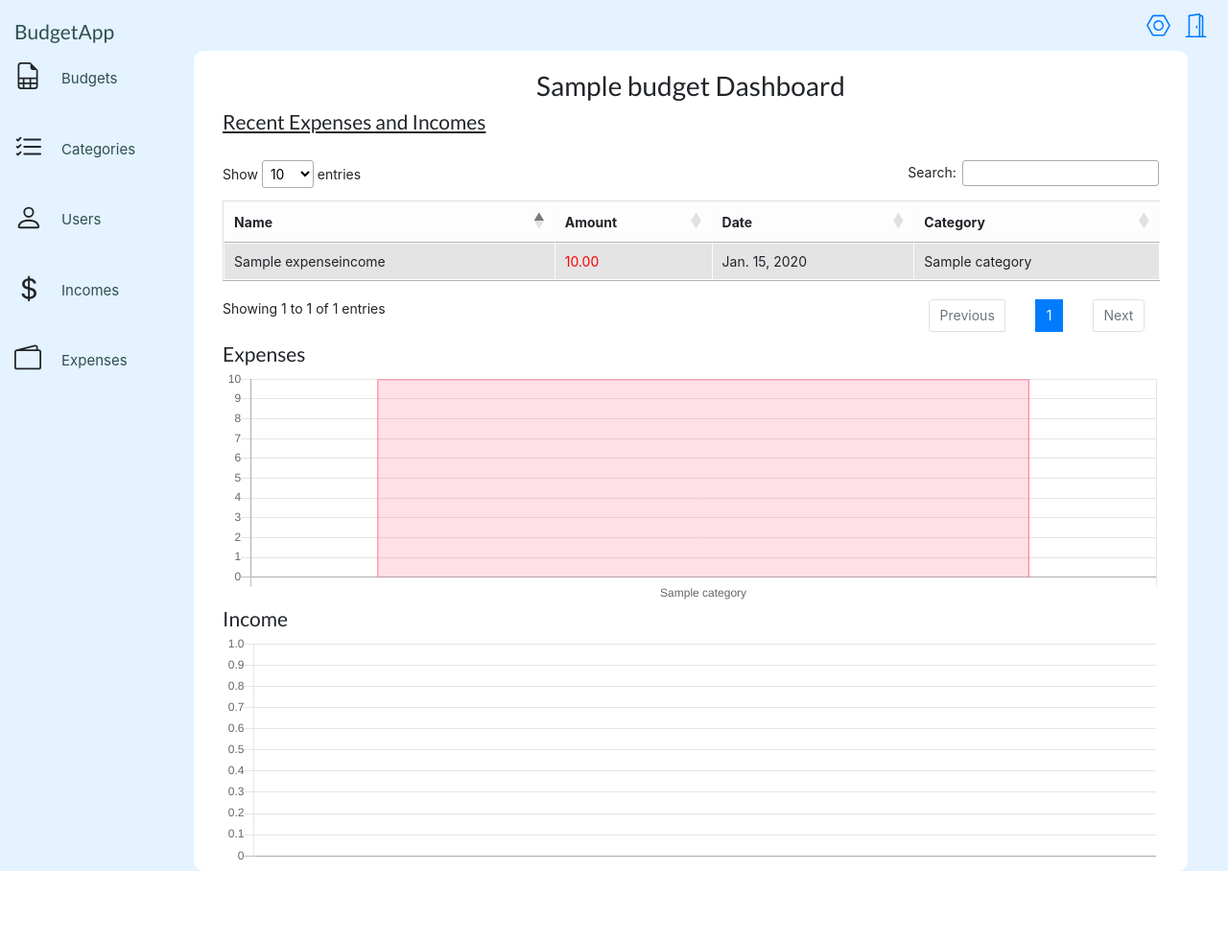
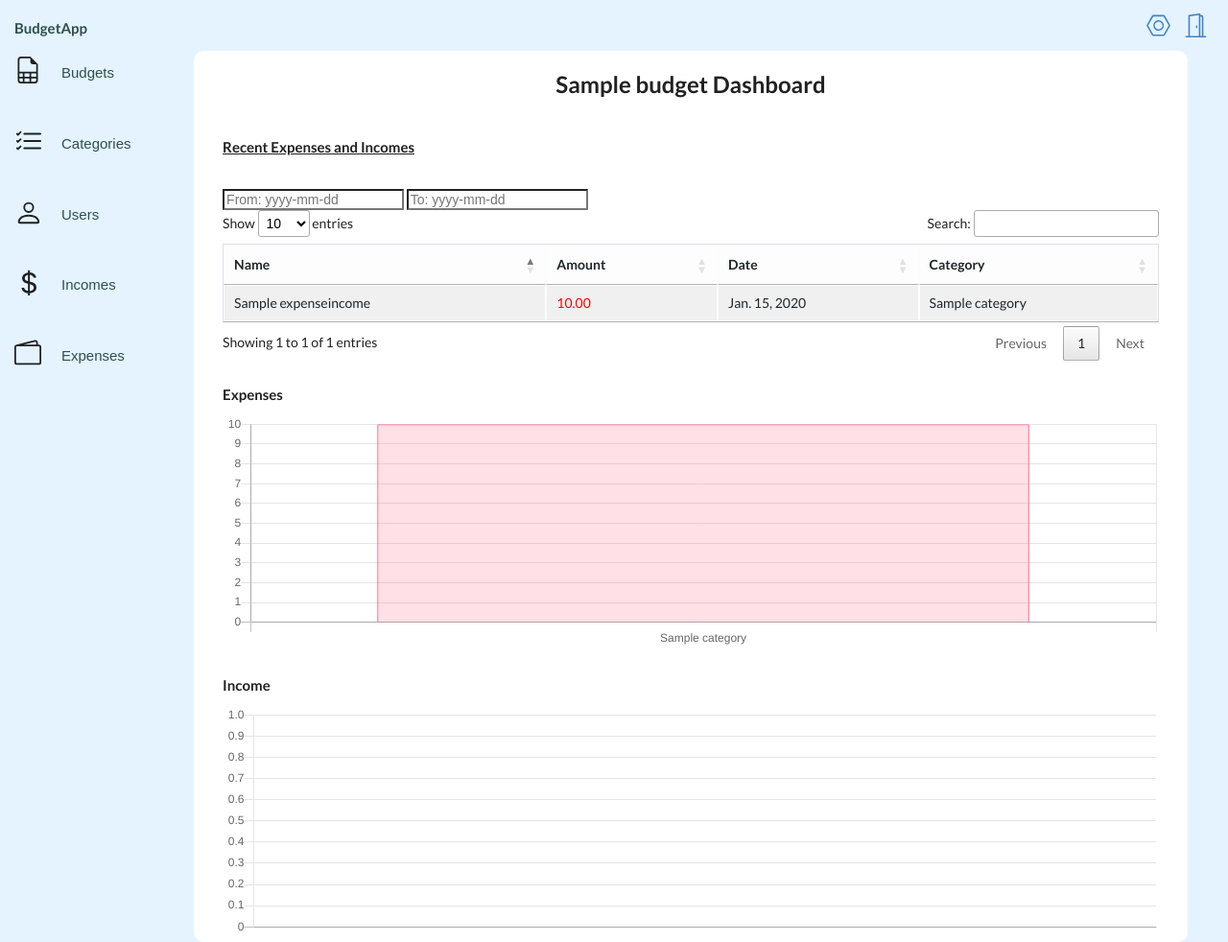
Before and after one commit to bartek412/household_budget, a Django app: page /budgets/1/ in a window 1280 px wide. Shown: the whole page at 96% size. Before the commit the page ends 908 px from the top, so only its background shows below. Run offline with Django 4.2, Linux system fonts and the light colour scheme; a user stored in the database is signed in; tables that the repository leaves empty hold one stand-in row (values such as "Sample post"); some libraries are stand-ins or nearby versions.

Commit message:
added date filter

```diff
--- a/budget_app/templates/budget_app/base.html
+++ b/budget_app/templates/budget_app/base.html
@@ -9,21 +9,21 @@
     <script src="https://cdnjs.cloudflare.com/ajax/libs/Chart.js/2.8.0/Chart.min.js" integrity="sha256-Uv9BNBucvCPipKQ2NS9wYpJmi8DTOEfTA/nH2aoJALw=" crossorigin="anonymous"></script>
     <link rel="stylesheet" href="https://cdnjs.cloudflare.com/ajax/libs/Chart.js/2.8.0/Chart.min.css" integrity="sha256-aa0xaJgmK/X74WM224KMQeNQC2xYKwlAt08oZqjeF0E=" crossorigin="anonymous" />
     <!-- jQuery -->
-    <script src="https://code.jquery.com/jquery-3.3.1.min.js"></script>
+    <script src="https://ajax.googleapis.com/ajax/libs/jquery/3.6.0/jquery.min.js"></script>
     <!-- dataTables JS -->
-    <link rel="stylesheet" type="text/css" href="//cdn.datatables.net/1.12.0/css/jquery.dataTables.min.css">
+    <link rel="stylesheet" type="text/css" href="https://cdn.datatables.net/v/dt/dt-1.12.1/datatables.min.css"/>
 
-    <script type="text/javascript" charset="utf8" src="//cdn.datatables.net/1.12.0/js/jquery.dataTables.min.js"></script>
+    <script type="text/javascript" src="https://cdn.datatables.net/v/dt/dt-1.12.1/datatables.min.js"></script>
+
+    <script src="https://cdn.jsdelivr.net/npm/popper.js@1.14.7/dist/umd/popper.min.js" integrity="sha384-UO2eT0CpHqdSJQ6hJty5KVphtPhzWj9WO1clHTMGa3JDZwrnQq4sF86dIHNDz0W1" crossorigin="anonymous"></script>
+    <script src="https://cdn.jsdelivr.net/npm/bootstrap@4.3.1/dist/js/bootstrap.min.js" integrity="sha384-JjSmVgyd0p3pXB1rRibZUAYoIIy6OrQ6VrjIEaFf/nJGzIxFDsf4x0xIM+B07jRM" crossorigin="anonymous"></script>
+
+    <script src="https://cdn.jsdelivr.net/npm/select2@4.1.0-rc.0/dist/js/select2.min.js"></script>
+    <link href="https://cdn.jsdelivr.net/npm/select2@4.1.0-rc.0/dist/css/select2.min.css" rel="stylesheet" />
+
 
     <meta charset="utf-8">
     <meta name="viewport" content="width=device-width, initial-scale=1">
-    <link rel="stylesheet" href="https://maxcdn.bootstrapcdn.com/bootstrap/4.5.2/css/bootstrap.min.css">
-    <script src="https://ajax.googleapis.com/ajax/libs/jquery/3.5.1/jquery.min.js"></script>
-    <script src="https://cdnjs.cloudflare.com/ajax/libs/popper.js/1.16.0/umd/popper.min.js"></script>
-    <script src="https://maxcdn.bootstrapcdn.com/bootstrap/4.5.2/js/bootstrap.min.js"></script>
-    <link rel="stylesheet" href="https://cdn.datatables.net/1.10.22/css/dataTables.bootstrap4.min.css">
-    <script src="https://cdn.datatables.net/1.10.22/js/jquery.dataTables.min.js"></script>
-    <script src="https://cdn.datatables.net/1.10.22/js/dataTables.bootstrap4.min.js"></script>
 
 
     <meta charset="utf-8">
@@ -144,9 +144,7 @@
         </div>
     </div>
 
-    <script src="https://code.jquery.com/jquery-3.3.1.slim.min.js" integrity="sha384-q8i/X+965DzO0rT7abK41JStQIAqVgRVzpbzo5smXKp4YfRvH+8abtTE1Pi6jizo" crossorigin="anonymous"></script>
-    <script src="https://cdn.jsdelivr.net/npm/popper.js@1.14.7/dist/umd/popper.min.js" integrity="sha384-UO2eT0CpHqdSJQ6hJty5KVphtPhzWj9WO1clHTMGa3JDZwrnQq4sF86dIHNDz0W1" crossorigin="anonymous"></script>
-    <script src="https://cdn.jsdelivr.net/npm/bootstrap@4.3.1/dist/js/bootstrap.min.js" integrity="sha384-JjSmVgyd0p3pXB1rRibZUAYoIIy6OrQ6VrjIEaFf/nJGzIxFDsf4x0xIM+B07jRM" crossorigin="anonymous"></script>
+
 </body>
 
 </html>
--- a/budget_app/templates/budget_app/view_budget.html
+++ b/budget_app/templates/budget_app/view_budget.html
@@ -172,6 +172,19 @@
 
     <div class="container">
   <h4><u>Recent Expenses and Incomes </u></h4><br>
+
+
+  <input
+  type="text"
+  id="min"
+  class="date-range-filter"
+  placeholder="From: yyyy-mm-dd">
+
+<input
+  type="text"
+  id="max"
+  class="date-range-filter"
+  placeholder="To: yyyy-mm-dd">
   <table id ="myTable" class="table table-light table-striped table-bordered table-sm">
     <thead>
       <tr>
@@ -218,7 +231,39 @@
 
 
 <script>
-    $('#myTable').dataTable({
+
+    $.fn.dataTable.ext.search.push(
+        function (settings, data, dataIndex) {
+            var FilterStart = $('#min').val();
+            var FilterEnd = $('#max').val();
+            var DataTable = Date.parse(data[2].trim());
+
+            if (FilterStart == '') {
+                if(FilterEnd == '') {
+                    return true;
+                }
+                if(DataTable <= Date.parse(FilterEnd)){
+                    return true;
+                }
+            };
+            if(FilterEnd == ''){
+                if(DataTable >= Date.parse(FilterStart)){
+                    return true;
+                }
+            };
+
+            if(DataTable >= Date.parse(FilterStart) && DataTable <= Date.parse(FilterEnd)){
+                return true;
+            };
+
+            return false;
+
+        });
+
+
+
+
+    Table = $('#myTable').dataTable({
         "columns": [
             null,
             null,
@@ -385,6 +430,11 @@
 
         }
     })
+
+    $('.date-range-filter').change( function() {
+        Table.fnDraw();
+    } );
+
 </script>
 
 {% endblock %}
--- a/budget_app/views.py
+++ b/budget_app/views.py
@@ -163,10 +163,6 @@ def edit_category(
 # Funkcja dodająca budżet z formularza
 def add_budget(request, base_path=base_path):
     added = False
-    # Tablica z id userów, którzy są zapisani w bazie
-    # users_ids = []
-    # for i in budgetUser_objects:
-    #     users_ids.append(i.user_id)
 
     users_objects = User.objects.all()
     users = []
@@ -175,8 +171,6 @@ def add_budget(request, base_path=base_path):
 
     if request.method == "POST":
         added = True
-        # w odpowiedz post zwracany jest slownik z wartosciami z forma-a z template'u 'add_category'
-        # klucze w slowniku sa nazwami pol z template'u
         name = request.POST["name"]
         description = request.POST["description"]
         users_list = request.POST.getlist("users_list")
```
Also changed, not shown: budget_app/templates/budget_app/add_budget.html (+11 -4 lines), budget_app/urls.py (line endings or trailing spaces).
